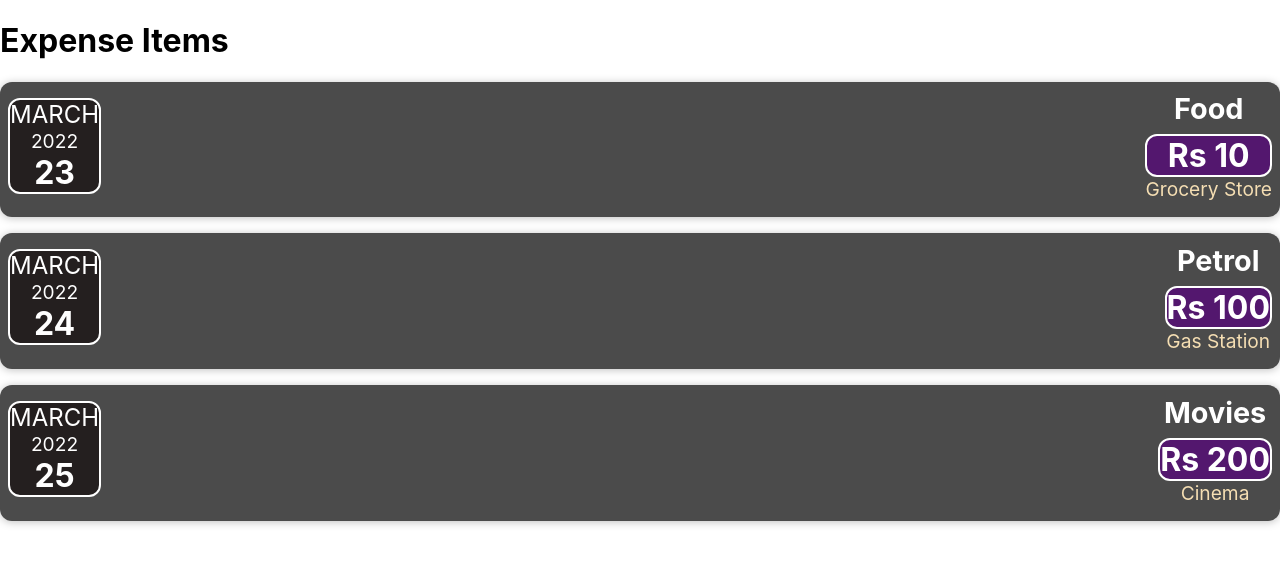
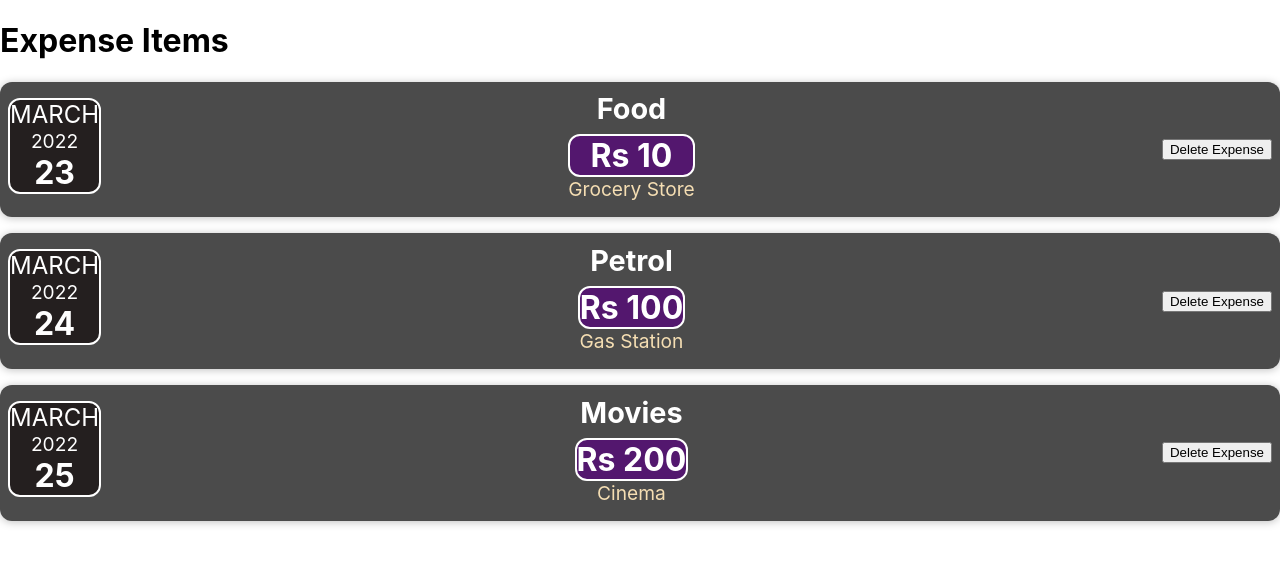
Before and after one commit to Amitadhikari52/React-complete-guide, a React (Create React App) app: page / in a window 1280 px wide. Shown: the top 564 px of the page. Built offline with nearby package versions, Linux system fonts and the light colour scheme.

Commit message:
Adding Event Listeners made easy

```diff
--- a/src/components/Expenses/ExpenseItem.js
+++ b/src/components/Expenses/ExpenseItem.js
@@ -5,6 +5,10 @@
 import ExpenseDetails from './ExpenseDetails';
 
 const ExpenseItem = (props) => {
+  const clickHandler = () => {
+    const expenseItem = document.querySelector('.expense-item');
+    expenseItem.remove();
+  }
   return (
     <Card className='expense-item'>
       <ExpenseDate date={props.expenseDate} />
@@ -13,6 +17,7 @@
         location={props.locationOfExpenditure}
         title={props.expenseTitle}
       />
+      <button onClick={clickHandler}>Delete Expense</button>
     </Card>
   );
 }
```
